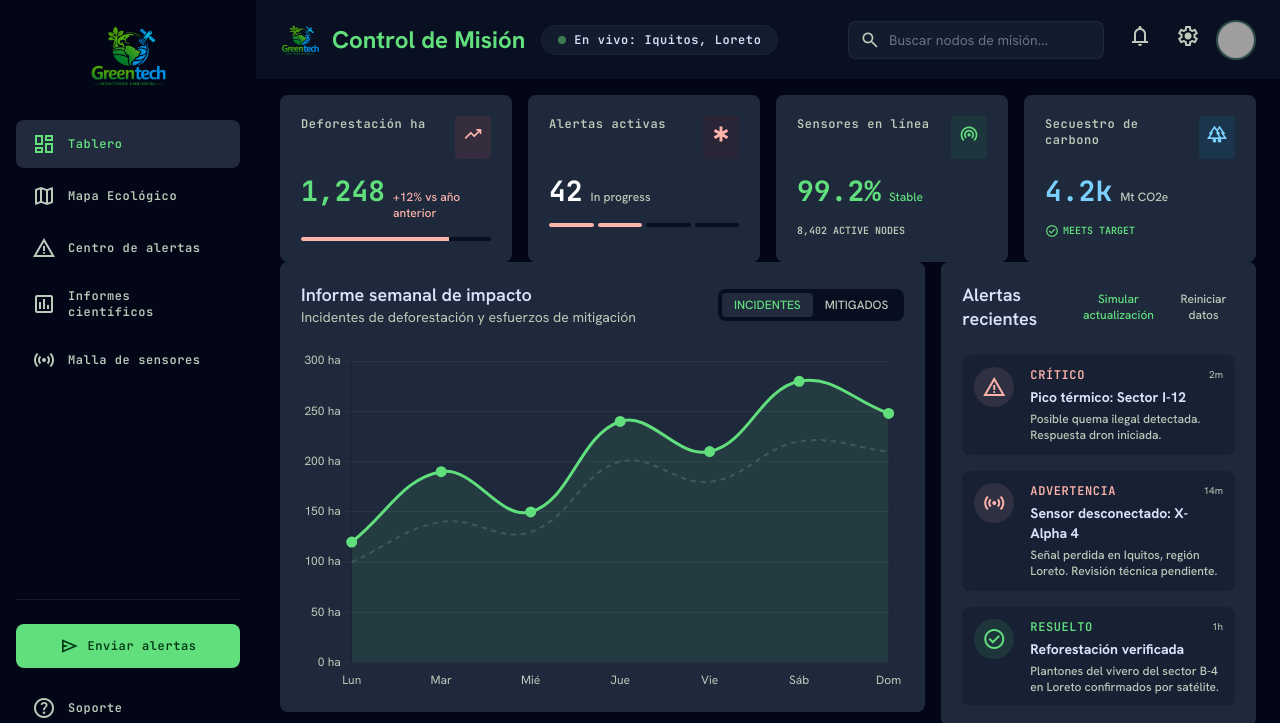
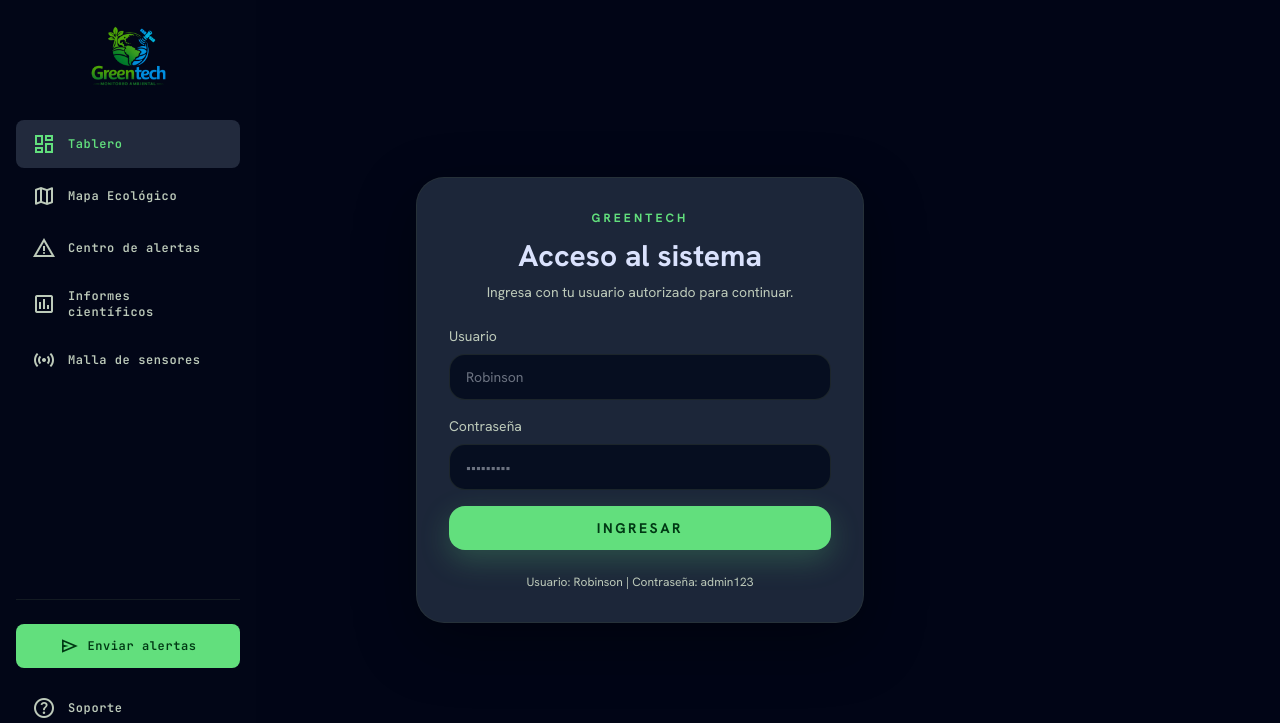
Before and after one commit to rperaltagpe-ui/GreenTech, a plain HTML site: page index.html in a window 1280 px wide. Shown: the top 723 px of the page. Drawn offline with nearby package versions, Linux system fonts and the light colour scheme; grey boxes are pictures that could not be loaded.

Commit message:
segundo comit

```diff
--- a/index.html
+++ b/index.html
@@ -133,8 +133,30 @@
     </script>
 </head>
 <body class="font-body-md text-on-surface">
+<div id="loginScreen" class="fixed inset-0 z-50 bg-surface-deep/95 flex items-center justify-center p-6">
+    <div class="w-full max-w-md rounded-[28px] border border-outline-variant/30 bg-surface-card/95 backdrop-blur-xl p-8 shadow-[0_20px_60px_rgba(0,0,0,0.35)]">
+        <div class="mb-6 text-center">
+            <p class="text-xs uppercase tracking-[0.26em] text-primary font-bold">Greentech</p>
+            <h1 class="mt-3 text-3xl font-bold text-on-surface">Acceso al sistema</h1>
+            <p class="mt-2 text-sm text-on-surface-variant">Ingresa con tu usuario autorizado para continuar.</p>
+        </div>
+        <form id="loginForm" class="space-y-4">
+            <div>
+                <label for="loginUser" class="block text-sm text-on-surface-variant mb-2">Usuario</label>
+                <input id="loginUser" name="loginUser" required autocomplete="username" class="w-full rounded-2xl border border-outline-variant/40 bg-surface-container-lowest px-4 py-3 text-body-md text-on-surface focus:border-primary focus:ring-0" placeholder="Robinson" />
+            </div>
+            <div>
+                <label for="loginPassword" class="block text-sm text-on-surface-variant mb-2">Contraseña</label>
+                <input id="loginPassword" name="loginPassword" type="password" required autocomplete="current-password" class="w-full rounded-2xl border border-outline-variant/40 bg-surface-container-lowest px-4 py-3 text-body-md text-on-surface focus:border-primary focus:ring-0" placeholder="•••••••••" />
+            </div>
+            <p id="loginError" class="hidden text-sm text-error">Usuario o contraseña incorrectos.</p>
+            <button type="submit" class="w-full rounded-2xl bg-primary px-4 py-3 text-sm font-bold uppercase tracking-[0.18em] text-on-primary shadow-[0_10px_30px_rgba(98,223,125,0.24)] hover:brightness-110">Ingresar</button>
+        </form>
+        <p class="mt-6 text-center text-xs text-on-surface-variant">Usuario: Robinson | Contraseña: admin123</p>
+    </div>
+</div>
 <!-- Sidebar Navigation Shell -->
-<aside class="hidden md:flex flex-col h-screen w-64 fixed left-0 top-0 bg-surface-deep z-50 p-4">
+<aside hidden class="hidden md:flex flex-col h-screen w-64 fixed left-0 top-0 bg-surface-deep z-50 p-4">
 <div class="flex items-center justify-center mb-6">
 <img src="GreenTech.png" alt="Greentech logo" class="w-20 h-20 object-contain rounded-lg" />
 </div>
@@ -177,7 +199,7 @@
 </div>
 </aside>
 <!-- Main Content Canvas -->
-<main class="md:ml-64 min-h-screen bg-surface-deep">
+<main hidden class="md:ml-64 min-h-screen bg-surface-deep">
 <!-- Header / Top Bar -->
 <header class="sticky top-0 z-40 bg-surface/80 backdrop-blur-md flex justify-between items-center px-container-margin py-4 w-full">
 <div class="flex items-center gap-4">
@@ -615,6 +637,50 @@
                 sensors: 'Malla de sensores'
             };
 
+            const LOGIN_USERNAME = 'Robinson';
+            const LOGIN_PASSWORD = 'admin123';
+            const loginScreen = document.getElementById('loginScreen');
+            const loginForm = document.getElementById('loginForm');
+            const loginError = document.getElementById('loginError');
+            const pageSidebar = document.querySelector('aside');
+            const pageMain = document.querySelector('main');
+
+            function showApp() {
+                if (pageSidebar) pageSidebar.removeAttribute('hidden');
+                if (pageMain) pageMain.removeAttribute('hidden');
+                if (loginScreen) loginScreen.classList.add('hidden');
+            }
+
+            function showLogin() {
+                if (pageSidebar) pageSidebar.setAttribute('hidden', '');
+                if (pageMain) pageMain.setAttribute('hidden', '');
+                if (loginScreen) loginScreen.classList.remove('hidden');
+            }
+
+            function handleLoginSubmit(event) {
+                event.preventDefault();
+                const username = document.getElementById('loginUser')?.value.trim();
+                const password = document.getElementById('loginPassword')?.value;
+                if (username === LOGIN_USERNAME && password === LOGIN_PASSWORD) {
+                    localStorage.setItem('greentechLoggedIn', 'true');
+                    if (loginError) loginError.classList.add('hidden');
+                    showApp();
+                    return;
+                }
+                if (loginError) loginError.classList.remove('hidden');
+            }
+
+            if (loginForm) {
+                loginForm.addEventListener('submit', handleLoginSubmit);
+            }
+
+            const isAuthenticated = localStorage.getItem('greentechLoggedIn') === 'true';
+            if (isAuthenticated) {
+                showApp();
+            } else {
+                showLogin();
+            }
+
             function setActiveTab(tabId, state) {
                 if (!tabId) return;
                 state.activeTab = tabId;
```
